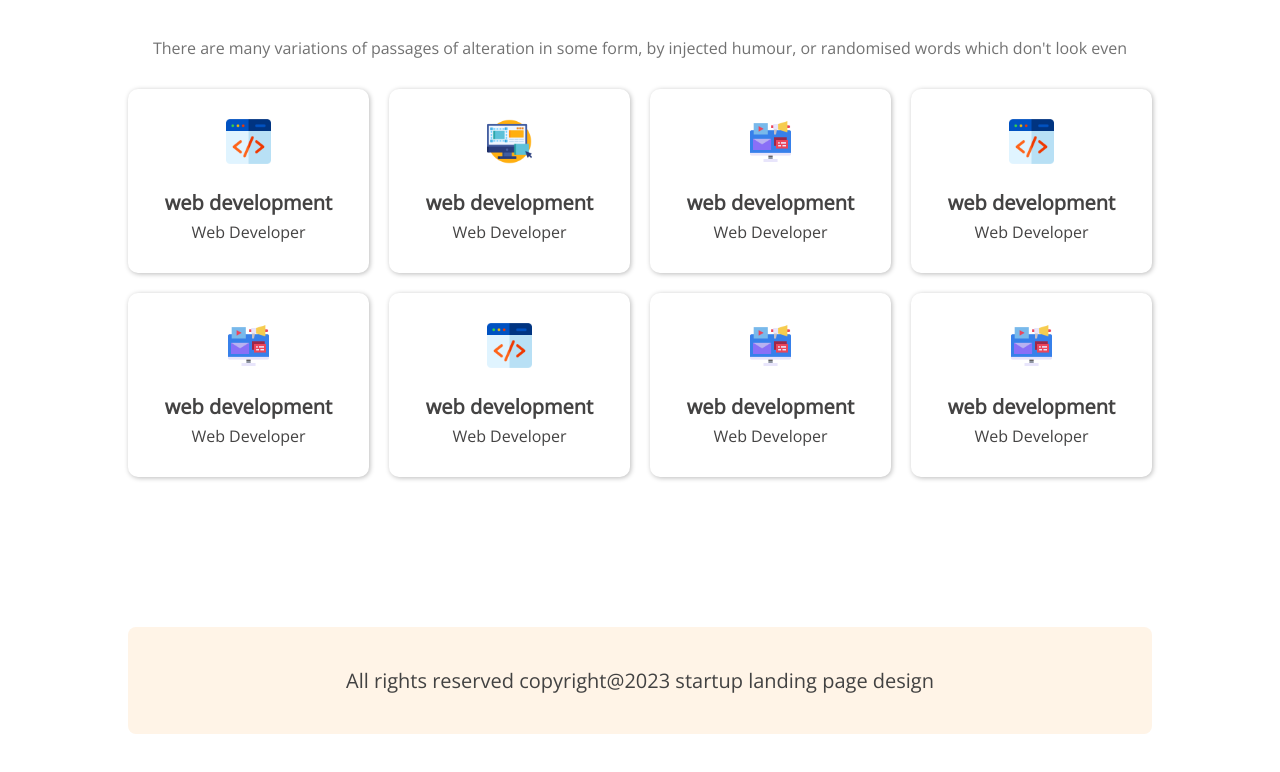
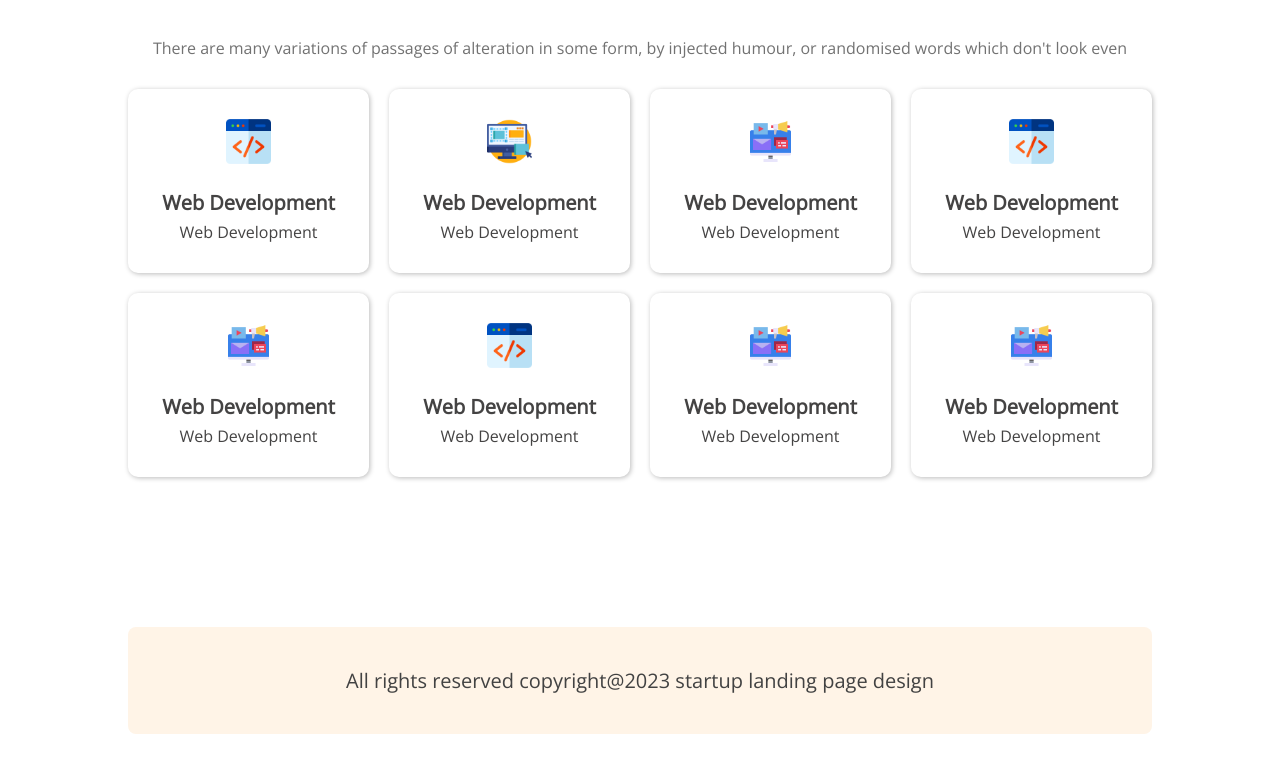
Before and after one commit to naem0/architects, a plain HTML site: page index.html in a window 1280 px wide. Shown: the part 3625-4397 px from the top of the page. Drawn offline with nearby package versions, Linux system fonts and the light colour scheme.

Commit message:
hover add

```diff
--- a/index.html
+++ b/index.html
@@ -149,49 +149,50 @@
                 <div class="services-container">
                     <div class="services">
                         <img src="images/icons/web-development.png" alt="" class="services-img">
-                        <h3 class="services-title">web development</h3>
-                        <p class="services-description">Web Developer</p>
+                        <h3 class="services-title">Web Development</h3>
+                        <p class="services-description">Web Development</p>
                     </div>
                     <div class="services">
                         <img src="images/icons/ux.png" alt="" class="services-img">
-                        <h3 class="services-title">web development</h3>
-                        <p class="services-description">Web Developer</p>
+                        <h3 class="services-title">Web Development</h3>
+                        <p class="services-description">Web Development</p>
                     </div>
                     <div class="services">
                         <img src="images/icons/digital-marketing.png" alt="" class="services-img">
-                        <h3 class="services-title">web development</h3>
-                        <p class="services-description">Web Developer</p>
+                        <h3 class="services-title">Web Development</h3>
+                        <p class="services-description">Web Development</p>
                     </div>
                     <div class="services">
                         <img src="images/icons/web-development.png" class="services-img">
-                        <h3 class="services-title">web development</h3>
-                        <p class="services-description">Web Developer</p>
+                        <h3 class="services-title">Web Development</h3>
+                        <p class="services-description">Web Development</p>
                     </div>
                     <div class="services">
                         <img src="images/icons/digital-marketing.png" class="services-img">
-                        <h3 class="services-title">web development</h3>
-                        <p class="services-description">Web Developer</p>
+                        <h3 class="services-title">Web Development</h3>
+                        <p class="services-description">Web Development</p>
                     </div>
                     <div class="services">
                         <img src="images/icons/web-development.png" class="services-img">
-                        <h3 class="services-title">web development</h3>
-                        <p class="services-description">Web Developer</p>
+                        <h3 class="services-title">Web Development</h3>
+                        <p class="services-description">Web Development</p>
                     </div>
                     <div class="services">
                         <img src="images/icons/digital-marketing.png" class="services-img">
-                        <h3 class="services-title">web development</h3>
-                        <p class="services-description">Web Developer</p>
+                        <h3 class="services-title">Web Development</h3>
+                        <p class="services-description">Web Development</p>
                     </div>
                     <div class="services">
                         <img src="images/icons/digital-marketing.png" class="services-img">
-                        <h3 class="services-title">web development</h3>
-                        <p class="services-description">Web Developer</p>
+                        <h3 class="services-title">Web Development</h3>
+                        <p class="services-description">Web Development</p>
                     </div>
 
                 </div>
             </div>
         </section>
     </main>
+    <!-- footer section  -->
     <footer>
         <div class="footer-container">
             <p class="footer-text">All rights reserved copyright@2023 startup landing page design</p>
--- a/style.css
+++ b/style.css
@@ -171,7 +171,6 @@ main{
     border: 1px solid #FF900E;
     border-radius: 8px;
     transition: padding 1s;
- /* transform: rotate(90deg); */
 }
 .some-facts-item:hover{
     padding: 30px 25px;
@@ -251,7 +250,6 @@ main{
 /* --------footer section style------- */
 footer{
     margin: 150px 0px;
-
 }
 .footer-container{
     width: 80%;
```
